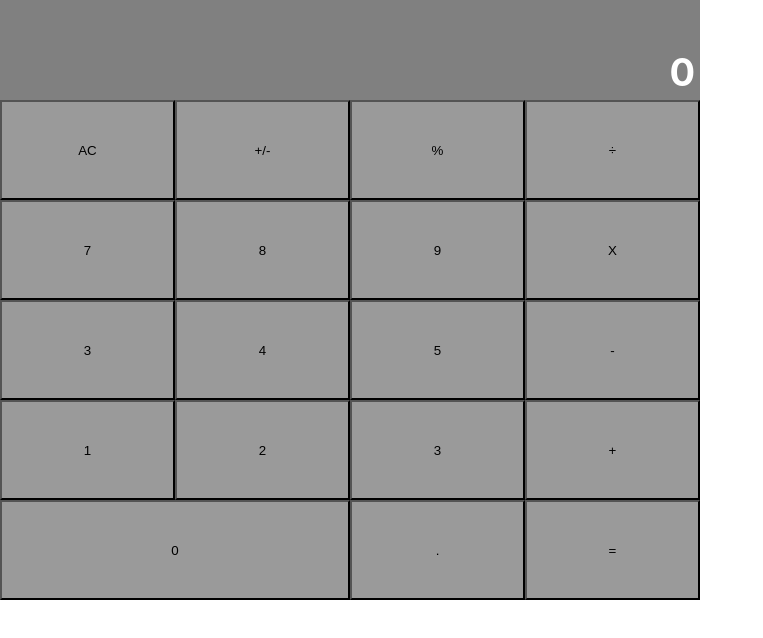
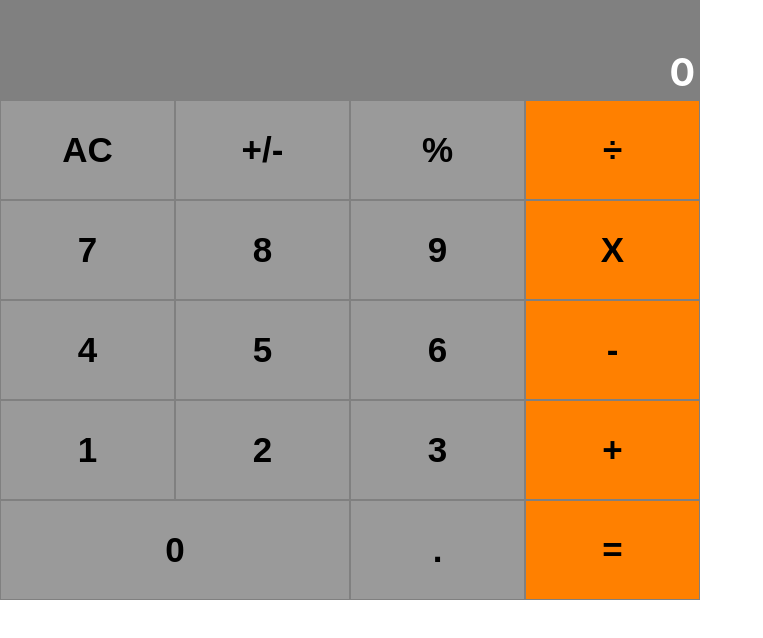
Before and after one commit to addod19/calculator, a React (Create React App) app: page / in a window 1280 px wide. Shown: the top 638 px of the page, without its empty margins (0-763 px from the left). Built offline with nearby package versions, Linux system fonts and the light colour scheme.

Commit message:
style the last element of each group, apply border, font0size and font-weight to buttons

```diff
--- a/src/components/Button.js
+++ b/src/components/Button.js
@@ -5,7 +5,7 @@ import propTypes from 'prop-types';
 const Button = ( props ) => {
 
   return(
-    <button onClick={props.onClick}
+    <button className="bold-size " onClick={props.onClick}
             type="button"
             color={props.color}
             style={{ backgroundColor: props.color,
--- a/src/components/ButtonPanel.js
+++ b/src/components/ButtonPanel.js
@@ -6,14 +6,16 @@ import Button from './Button';
 const ButtonPanel = () => {
   const group1 = ['AC', '+/-', '%', '÷'];
   const group2 = ['7', '8', '9', 'X'];
-  const group3 = ['3', '4', '5', '-'];
+  const group3 = ['4', '5', '6', '-'];
   const group4 = ['1', '2', '3', '+'];
   const group5 = ['0', '.', '='];
 
-
-  const buttonGroups = group => group.map(button => ( (button === '0')
-    ? <Button name={button} key={button} width={true} />
-    : <Button name={button} key={button} width={false}  />
+  const buttonGroups = group => group.map( button => (
+    (button === '0') ? // If button is 0 set the width to 50%
+      <Button name={button} key={button} width={true} /> :
+    (button === group[group.length - 1]) ? // if the button is the last element in group
+      <Button name={button} key={button} width={false} color="#ff8000" /> : // set the color
+      <Button name={button} key={button} width={false}  /> // default color
   ));
 
   return (
--- a/src/index.css
+++ b/src/index.css
@@ -39,10 +39,6 @@ code {
 }
 .common-width {
   width: 700px;
-  /* height: 2em;
-  display: flex;
-  flex-direction: row-reverse;
-  align-items: center; */
 }
 
 .result {
@@ -74,3 +70,9 @@ code {
 .w-25 {
   width: 25%;
 }
+
+.bold-size {
+  font-size: 35px;
+  font-weight: 900;
+  border: 1px solid gray;
+}
```
